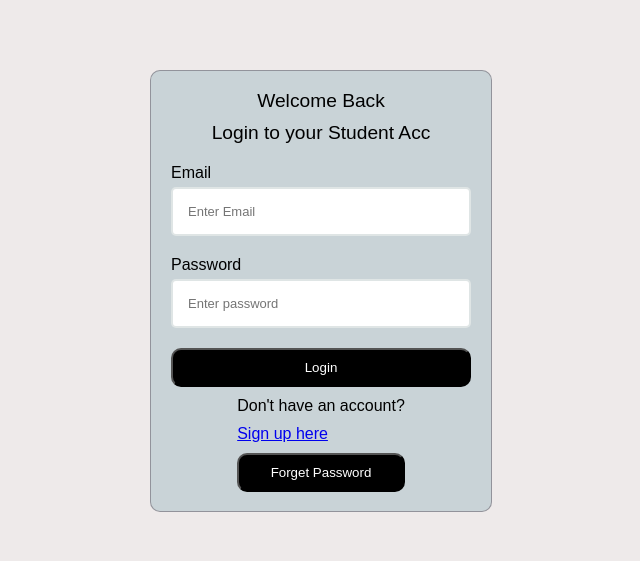
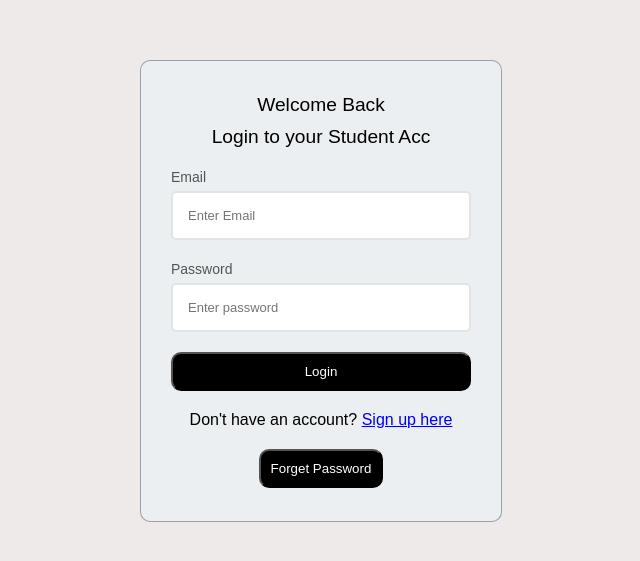
Before and after one commit to harlleenn/student__management_system_, a React (Create React App) app: page / in a window 1280 px wide. Shown: the part 117-678 px from the top of the page, without its empty margins (319-959 px from the left). Built offline with nearby package versions, Linux system fonts and the light colour scheme.

Commit message:
added styling

```diff
--- a/src/pages/inviteUser/Popup.jsx
+++ b/src/pages/inviteUser/Popup.jsx
@@ -32,7 +32,7 @@ export default function Popup() {
     <div>
       <ToastContainer />
       <div className={styles.popupCont}>
-        <form className={styles.popupForm}>
+        <form className={styles.popupForm} onSubmit={handleInvite}>
           <input
             placeholder="Enter email"
             value={email}
@@ -71,7 +71,7 @@ export default function Popup() {
             />
           </div>
 
-          <button onClick={handleInvite}>Done</button>
+          <button type="submit">Done</button>
         </form>
       </div>
     </div>
--- a/src/pages/inviteUser/popup.module.css
+++ b/src/pages/inviteUser/popup.module.css
@@ -1,16 +1,18 @@
 .popupCont{
-    background-color: rgb(48, 121, 121);
-    height: 20rem;
+    background-color: rgb(59, 85, 181);
+    height: 25rem;
     display: flex;
     position: absolute;
   top:100px;
    inset-inline: 600px;
    justify-content: center;
-
+   border-radius: 10px;
 }
 .options{
     display: flex;
     flex-direction: row;
+    justify-content: center;
+    align-items: center;
 
 }
 .popupForm{
--- a/src/pages/loginForm/Login.jsx
+++ b/src/pages/loginForm/Login.jsx
@@ -71,10 +71,13 @@ const handleClick = () => {
       </form>
       {error && <div className={styles.loginError}>{error}</div>}
 <div className={styles.forgetPass}>
-     <div className={styles.forgetPass}>
+     <div>
         Don't have an account? <a href="/register">Sign up here</a>
       </div>
-     <a href="/forget-password"><button onClick={handleClick}>Forget Password</button></a>
+      <div className={styles.forgetPassCont}>
+         <a href="/forget-password" className={styles.forgetLink}><button onClick={handleClick}>Forget Password</button></a>
+      </div>
+
 </div>
 
     </div>
--- a/src/pages/loginForm/login.module.css
+++ b/src/pages/loginForm/login.module.css
@@ -8,12 +8,27 @@
   display: flex;
 flex-direction: column;
   gap: 10px;
+  justify-content: flex-start;
+
+  margin-top: 10px;
+}
+.forgetPassCont{
+
+  justify-content: center;
+  display: flex;
+  margin-top: 10px;
+
+}
+.forgetLink{
+    text-decoration: none;
+  color: inherit;
+
 }
 .login{
 
-   background-color: rgb(201, 211, 215);
+  background-color: rgb(235, 239, 241);
   border-radius: 10px;
-  padding: 20px;
+  padding: 30px;
   width: 300px;
   height: 400px;
   display: flex;
--- a/src/pages/registerForm/register.module.css
+++ b/src/pages/registerForm/register.module.css
@@ -7,7 +7,7 @@
 .register{
 background-color: rgb(235, 239, 241);
   border-radius: 10px;
-  padding: 20px;
+  padding: 30px;
   width: 300px;
   height: 400px;
   display: flex;
@@ -21,7 +21,7 @@ background-color: rgb(235, 239, 241);
 input {
   padding: 15px;
   display: flex;
-  gap: 10px;
+  gap: 20px;
   border-width: 2px;
   border-style: solid;
   border-color: rgb(223, 229, 229);
@@ -37,22 +37,22 @@ button {
 
 }
 label{
-    color: rgb(0, 0, 0);
-    font-size:medium;
+    color: rgb(84, 84, 84);
+    font-size:14px;
     font-weight: 200;
 }
 form {
   display: flex;
   flex-direction: column;
-  /* justify-content: center;
-    align-items: center; */
+
   margin: 10x;
   width: 300px;
   gap:20px
 }
 .heading {
-  font-size: x-large;
+  font-size: 20px;
   font-weight: 400;
+  margin-bottom: 10px;
 }
 .error{
     font-size: larger;
@@ -75,4 +75,5 @@ form {
   display: flex;
   display: row;
   gap: 5px;
+  margin-top: 10px;
 }
```
